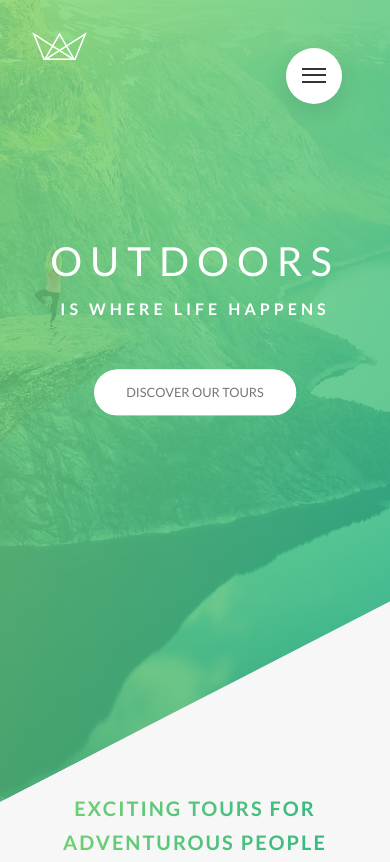
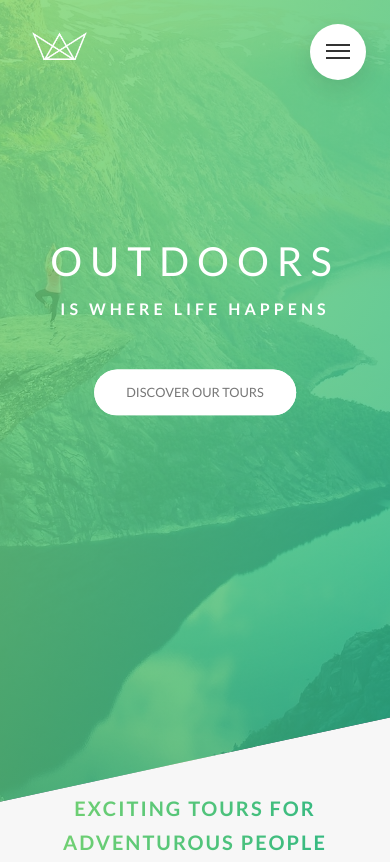
Before and after one commit to Joha99/Natours, a website: page index.html in a window 390 px wide. Shown: the top 862 px of the page. Drawn offline with Linux system fonts and the light colour scheme.

Commit message:
Include responsive screen mixin to navigation, footer, header, grid

```diff
--- a/sass/layout/_footer.scss
+++ b/sass/layout/_footer.scss
@@ -3,6 +3,10 @@
   padding: 10rem 0;
   font-size: 1.4rem;
   color: $color-grey-light-1;
+
+  @include respond(tab-port) {
+    padding: 8rem 0;
+  }
 
   &__logo-box {
     text-align: center;
@@ -18,6 +22,11 @@
     border-top: 1px solid $color-grey-dark;
     padding-top: 2rem;
     display: inline-block;
+
+    @include respond(tab-port) {
+      width: 100%;
+      text-align: center;
+    }
   }
 
   &__list {
@@ -57,5 +66,10 @@
     padding-top: 2rem;
     width: 80%;
     float: right;
+
+    @include respond(tab-port) {
+      width: 100%;
+      float: none;
+    }
   }
 }
--- a/sass/layout/_grid.scss
+++ b/sass/layout/_grid.scss
@@ -14,6 +14,7 @@
 
   @include respond(tab-port) {
     max-width: 50rem;
+    padding: 0 3rem;
   }
 
   /*
--- a/sass/layout/_header.scss
+++ b/sass/layout/_header.scss
@@ -1,5 +1,4 @@
 .header {
-  /* height of box is 95% of viewport height */
   height: 95vh;
   /* leftmost image is at the top */
   background-image: linear-gradient(
@@ -16,6 +15,11 @@
   -webkit-clip-path: polygon(0 0, 100% 0, 100% 75%, 0 100%);
   clip-path: polygon(0 0, 100% 0, 100% 75%, 0 100%);
   position: relative;
+
+  @include respond(phone) {
+    -webkit-clip-path: polygon(0 0, 100% 0, 100% 85vh, 0 100%);
+    clip-path: polygon(0 0, 100% 0, 100% 85vh, 0 100%);
+  }
 
   &__logo-box {
     /* sets position from the ancestor element set to position relative */
--- a/sass/layout/_navigation.scss
+++ b/sass/layout/_navigation.scss
@@ -12,9 +12,19 @@
     width: 7rem;
     position: fixed;
     top: 6rem;
+    right: 6rem;
     text-align: center;
-    right: 6rem;
     z-index: 2000;
+
+    @include respond(tab-port) {
+      top: 4rem;
+      right: 4rem;
+    }
+
+    @include respond(phone) {
+      top: 3rem;
+      right: 3rem;
+    }
   }
 
   // green background that gets bigger when button is clicked
@@ -31,6 +41,16 @@
     transition: transform 0.8s cubic-bezier(0.86, 0, 0.07, 1);
     right: 6.5rem;
     z-index: 1000;
+
+    @include respond(tab-port) {
+      top: 4.5rem;
+      right: 4.5rem;
+    }
+
+    @include respond(phone) {
+      top: 3.5rem;
+      right: 3.5rem;
+    }
   }
 
   &__nav {
```
Also changed, not shown: css/style.css.
